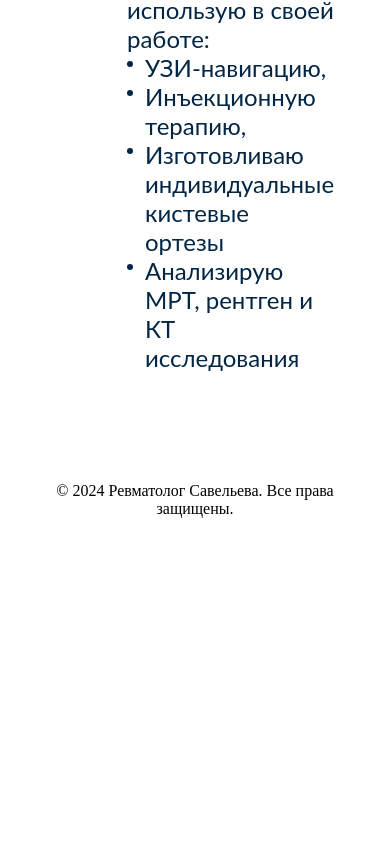
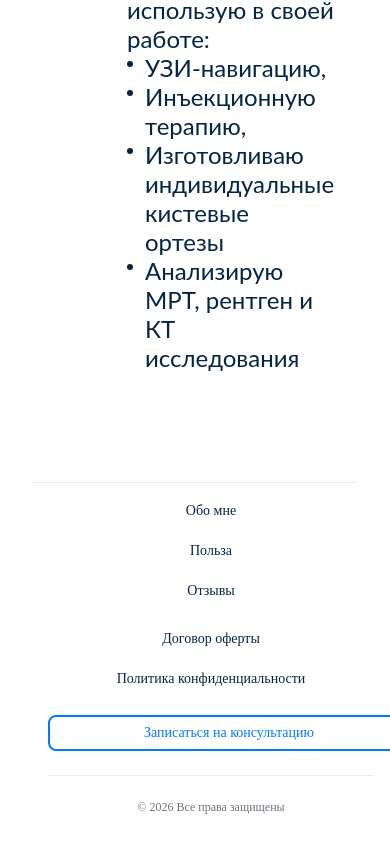
Before and after one commit to Nadya-Semyonova/doctorSavelieva, a React (Vite) app: page / in a window 390 px wide. Shown: the part 1044-1896 px from the top of the page. Before the commit the page ends 1594 px from the top, so only its background shows below. Built offline with nearby package versions, Linux system fonts and the light colour scheme.

Commit message:
создан футер

```diff
--- a/index.html
+++ b/index.html
@@ -4,7 +4,7 @@
     <meta charset="UTF-8" />
     <link rel="icon" type="image/svg+xml" href="/favicon.png" />
     <meta name="viewport" content="width=device-width, initial-scale=1.0" />
-    <title>Revmatolog-Savelieva</title>
+    <title>Ревматолог Савельева</title>
   </head>
   <body>
     <div id="root"></div>
--- a/src/assets/data/reviews.data.ts
+++ b/src/assets/data/reviews.data.ts
@@ -9,7 +9,7 @@ export const reviews = [
     id: 2,
     date: "14-02-2026",
     rating: 5,
-    text: "Я обратился к врачу, так как испытывал боли в больном пальце правой руки.\nПонравилось\n Юлия Олеговна - очень вежливый, тактичный, внимательный врач. Провела визуальный осмотр, пальпацию, УЗИ обеих кистей. Задавала наводящие вопросы. На снимке УЗИ показала мою проблему. Очень подробно рассказала про курс медикаментозного лечения и физиотерапию. А также посоветовала приобрести ортез.",
+    text: "Я обратился к врачу, так как испытывал боли в больном пальце правой руки.Понравилось Юлия Олеговна - очень вежливый, тактичный, внимательный врач. Провела визуальный осмотр, пальпацию, УЗИ обеих кистей. Задавала наводящие вопросы. На снимке УЗИ показала мою проблему. Очень подробно рассказала про курс медикаментозного лечения и физиотерапию. А также посоветовала приобрести ортез.",
   },
   {
     id: 3,
@@ -33,7 +33,7 @@ export const reviews = [
     id: 6,
     date: "09-01-2026",
     rating: 5,
-    text: "Месяц беспокоил сустав ноги.\nПонравилось\nБыстрое и мгновенное решение моей проблемы. Очень подробно рассказано все о медикаментах и способе решения моей проблемы. Ушла с улыбкой на лице, решением и обезболиванием. Врач сделала блокаду и дала рекомендации. Все прошло суперкомфортно и замечательно. Прекрасная доктор.",
+    text: "Месяц беспокоил сустав ноги.Понравилось:Быстрое и мгновенное решение моей проблемы. Очень подробно рассказано все о медикаментах и способе решения моей проблемы. Ушла с улыбкой на лице, решением и обезболиванием. Врач сделала блокаду и дала рекомендации. Все прошло суперкомфортно и замечательно. Прекрасная доктор.",
   },
   {
     id: 7,
--- /dev/null
+++ b/src/layouts/Footer/Footer.module.css
@@ -0,0 +1,312 @@
+.footer {
+  background-color: var(--bg-primary);
+  border-top: 1px solid var(--border-color-light);
+  padding: var(--spacing-xl) 0 var(--spacing-lg);
+  margin-top: auto;
+}
+
+.container {
+  max-width: var(--container-max-width);
+  margin: 0 auto;
+  padding: 0 var(--container-padding);
+  width: 100%;
+}
+
+.footerContent {
+  display: flex;
+  flex-wrap: wrap;
+  justify-content: space-between;
+  align-items: center;
+  gap: var(--spacing-lg);
+  margin-bottom: var(--spacing-xl);
+}
+
+/* Левая колонка - юридические документы */
+.legalSection {
+  display: flex;
+  flex-direction: column;
+  gap: var(--spacing-md);
+  flex-shrink: 0;
+}
+
+.legalLink {
+  background: transparent;
+  color: var(--color-text);
+  font-size: var(--font-size-base);
+  font-weight: var(--font-weight-regular);
+  text-decoration: none;
+  padding: var(--spacing-xs) 0;
+  transition: color var(--transition-fast);
+  white-space: nowrap;
+  position: relative;
+  display: inline-block;
+}
+
+
+.legalLink:hover {
+  color: var(--color-primary);
+}
+
+.legalLink:hover::after {
+  width: 100%;
+}
+
+/* Центральная колонка - навигационные ссылки */
+.navSection {
+  display: flex;
+  flex-direction: row;
+  gap: var(--spacing-lg);
+  flex-wrap: wrap;
+  flex-shrink: 0;
+}
+
+.anchorLink {
+  background: transparent;
+  color: var(--color-text);
+  font-size: var(--font-size-base);
+  font-weight: var(--font-weight-regular);
+  text-decoration: none;
+  padding: var(--spacing-xs) 0;
+  transition: color var(--transition-fast);
+  white-space: nowrap;
+  position: relative;
+  display: inline-block;
+}
+
+
+.anchorLink:hover {
+  color: var(--color-primary);
+}
+
+.anchorLink:hover::after {
+  width: 100%;
+}
+
+/* Правая колонка - кнопка записи */
+.ctaSection {
+  flex-shrink: 0;
+}
+
+.ctaButton {
+  display: inline-block;
+  background: transparent;
+  color: var(--color-primary);
+  font-size: var(--font-size-base);
+  font-weight: var(--font-weight-medium);
+  text-decoration: none;
+  padding: var(--spacing-sm) var(--spacing-lg);
+  border: 2px solid var(--color-primary);
+  border-radius: var(--border-radius-md);
+  transition: all var(--transition-base);
+  white-space: nowrap;
+  cursor: pointer;
+  text-align: center;
+}
+
+.ctaButton:hover {
+  background-color: var(--color-primary);
+  color: var(--text-inverse);
+  transform: translateY(-2px);
+  box-shadow: var(--shadow-sm);
+}
+
+.ctaButton:active {
+  transform: translateY(0);
+}
+
+/* Копирайт */
+.copyright {
+  text-align: center;
+  padding-top: var(--spacing-lg);
+  border-top: 1px solid var(--border-color-light);
+}
+
+.copyright p {
+  color: var(--text-secondary);
+  font-size: var(--font-size-sm);
+  margin: 0;
+}
+
+/* ======================================================================
+   Адаптивность - Планшеты и ноутбуки
+   ====================================================================== */
+
+@media (max-width: 1024px) {
+  .footerContent {
+    gap: var(--spacing-xl);
+  }
+
+  .navSection {
+    gap: var(--spacing-md);
+  }
+}
+
+/* ======================================================================
+   Адаптивность - Планшеты (768px - 991px)
+   ====================================================================== */
+
+@media (max-width: 991px) {
+  .footer {
+    padding: var(--spacing-lg) 0 var(--spacing-md);
+  }
+
+  .footerContent {
+    gap: var(--spacing-xl);
+  }
+
+  .legalSection {
+    gap: var(--spacing-sm);
+  }
+
+  .navSection {
+    gap: var(--spacing-md);
+  }
+
+  .legalLink,
+  .anchorLink {
+    font-size: var(--font-size-sm);
+  }
+
+  .ctaButton {
+    font-size: var(--font-size-sm);
+    padding: var(--spacing-xs) var(--spacing-md);
+  }
+}
+
+/* ======================================================================
+   Адаптивность - Мобильные устройства (до 767px)
+   ====================================================================== */
+
+@media (max-width: 767px) {
+  .footer {
+    padding: var(--spacing-lg) 0 var(--spacing-md);
+  }
+
+  .footerContent {
+    flex-direction: column;
+    align-items: stretch;
+    gap: var(--spacing-xl);
+    margin-bottom: var(--spacing-lg);
+  }
+
+  /* Левая колонка - юридические документы */
+  .legalSection {
+    flex-direction: row;
+    justify-content: center;
+    gap: var(--spacing-xl);
+    order: 2;
+  }
+
+  .legalLink {
+    white-space: nowrap;
+  }
+
+  /* Центральная колонка - навигационные ссылки */
+  .navSection {
+    justify-content: center;
+    gap: var(--spacing-xl);
+    order: 1;
+  }
+
+  .anchorLink {
+    white-space: nowrap;
+  }
+
+  /* Правая колонка - кнопка записи */
+  .ctaSection {
+    order: 3;
+    text-align: center;
+  }
+
+  .ctaButton {
+    width: 100%;
+    max-width: 280px;
+    white-space: normal;
+    word-break: keep-all;
+  }
+
+  .copyright p {
+    font-size: var(--font-size-xs);
+  }
+}
+
+/* ======================================================================
+   Адаптивность - Маленькие мобильные (до 480px)
+   ====================================================================== */
+
+@media (max-width: 480px) {
+  .footer {
+    padding: var(--spacing-md) 0 var(--spacing-sm);
+  }
+
+  .footerContent {
+    gap: var(--spacing-lg);
+  }
+
+  .legalSection {
+    flex-direction: column;
+    align-items: center;
+    gap: var(--spacing-md);
+  }
+
+  .navSection {
+    flex-direction: column;
+    align-items: center;
+    gap: var(--spacing-md);
+  }
+
+  .legalLink,
+  .anchorLink {
+    white-space: normal;
+    text-align: center;
+  }
+
+  .ctaButton {
+    max-width: 100%;
+    width: 100%;
+    padding: var(--spacing-sm) var(--spacing-md);
+  }
+}
+
+/* ======================================================================
+   Поддержка для пользователей с ограниченными возможностями
+   ====================================================================== */
+
+@media (prefers-reduced-motion: reduce) {
+  .legalLink,
+  .anchorLink,
+  .ctaButton,
+  .legalLink::after,
+  .anchorLink::after {
+    transition: none;
+  }
+
+  .ctaButton:hover {
+    transform: none;
+  }
+
+  a[href^="#"] {
+    scroll-behavior: auto;
+  }
+}
+
+/* Фокус-состояния для доступности */
+.legalLink:focus-visible,
+.anchorLink:focus-visible,
+.ctaButton:focus-visible {
+  outline: 2px solid var(--color-primary);
+  outline-offset: 2px;
+  border-radius: var(--border-radius-sm);
+}
+
+/* Активные состояния */
+.legalLink:active,
+.anchorLink:active {
+  color: var(--color-primary-dark);
+}
+
+.ctaButton:active {
+  transform: translateY(0);
+  background-color: var(--color-primary-dark);
+  border-color: var(--color-primary-dark);
+}
--- a/src/layouts/Footer/Footer.tsx
+++ b/src/layouts/Footer/Footer.tsx
@@ -1,7 +1,91 @@
-export default function Footer() {
+import React from 'react';
+import { Link as RouterLink } from 'react-router-dom';
+import styles from './Footer.module.css';
+
+interface FooterProps {
+  className?: string;
+}
+
+const Footer: React.FC<FooterProps> = ({ className }) => {
+  const scrollToSection = (sectionId: string) => {
+    const element = document.getElementById(sectionId);
+    if (element) {
+      element.scrollIntoView({
+        behavior: 'smooth',
+        block: 'start',
+      });
+    }
+  };
+
+  const handleAnchorClick = (e: React.MouseEvent<HTMLAnchorElement>, sectionId: string) => {
+    e.preventDefault();
+    scrollToSection(sectionId);
+  };
+
   return (
-    <footer className="footer">
-      <p>© 2024 Ревматолог Савельева. Все права защищены.</p>
+    <footer className={`${styles.footer} ${className || ''}`}>
+      <div className={styles.container}>
+        <div className={styles.footerContent}>
+          {/* Левая колонка - юридические документы (заглушки) */}
+          <div className={styles.legalSection}>
+            <RouterLink
+              to="/offer-agreement"
+              className={styles.legalLink}
+            >
+              Договор оферты
+            </RouterLink>
+            <RouterLink
+              to="/privacy-policy"
+              className={styles.legalLink}
+            >
+              Политика конфиденциальности
+            </RouterLink>
+          </div>
+
+          {/* Центральная колонка - якорные ссылки */}
+          <div className={styles.navSection}>
+            <a
+              href="#about"
+              className={styles.anchorLink}
+              onClick={(e) => handleAnchorClick(e, 'about')}
+            >
+              Обо мне
+            </a>
+            <a
+              href="#benefit"
+              className={styles.anchorLink}
+              onClick={(e) => handleAnchorClick(e, 'benefit')}
+            >
+              Польза
+            </a>
+            <a
+              href="#reviews"
+              className={styles.anchorLink}
+              onClick={(e) => handleAnchorClick(e, 'reviews')}
+            >
+              Отзывы
+            </a>
+          </div>
+
+          {/* Правая колонка - кнопка записи */}
+          <div className={styles.ctaSection}>
+            <a
+              href="#appointment"
+              className={styles.ctaButton}
+              onClick={(e) => handleAnchorClick(e, 'appointment')}
+            >
+              Записаться на консультацию
+            </a>
+          </div>
+        </div>
+
+        {/* Нижняя строка с копирайтом */}
+        <div className={styles.copyright}>
+          <p>© {new Date().getFullYear()} Все права защищены</p>
+        </div>
+      </div>
     </footer>
-  )
-}
+  );
+};
+
+export default Footer;
--- a/src/layouts/Header/Header.module.css
+++ b/src/layouts/Header/Header.module.css
@@ -40,7 +40,7 @@
   background: none;
   border: none;
   padding: var(--spacing-sm) var(--spacing-md);
-  font-family: var(--font-primary);
+  /* font-family: var(--font-primary); */
   font-size: var(--font-size-base);
   font-weight: var(--font-weight-medium);
   color: var(--text-primary);
@@ -78,9 +78,9 @@
 .buttonConsultation {
   min-width: 334px;
   height: 48px;
-  font-family: var(--font-primary);
+  /* font-family: var(--font-primary); */
   font-size: var(--font-size-base);
-  font-weight: var(--font-weight-semibold);
+  /* font-weight: var(--font-weight-semibold); */
   background-color: var(--button-bg-color-blue);
   color: var(--button-text-color-blue);
   border: none;
```
